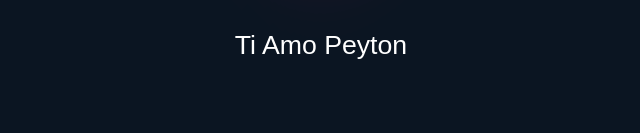
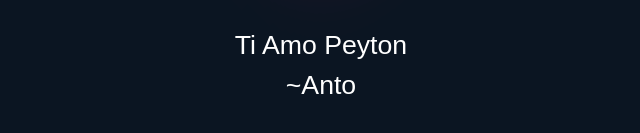
Before and after one commit to nablaFox/nablaFox.github.io, a plain HTML site: page index.html in a window 1280 px wide. Shown: the part 595-728 px from the top of the page, without its empty margins (319-959 px from the left). Drawn offline with Linux system fonts and the light colour scheme; a web font is replaced by a local one.

Commit message:
Update index.html

```diff
--- a/index.html
+++ b/index.html
@@ -10,6 +10,7 @@
 
 
     <p>Ti Amo Peyton</p>
+    <p class = "anto">~Anto</p>
     <div class = "parent">
         <div id = "heart"></div>
     </div>
```
